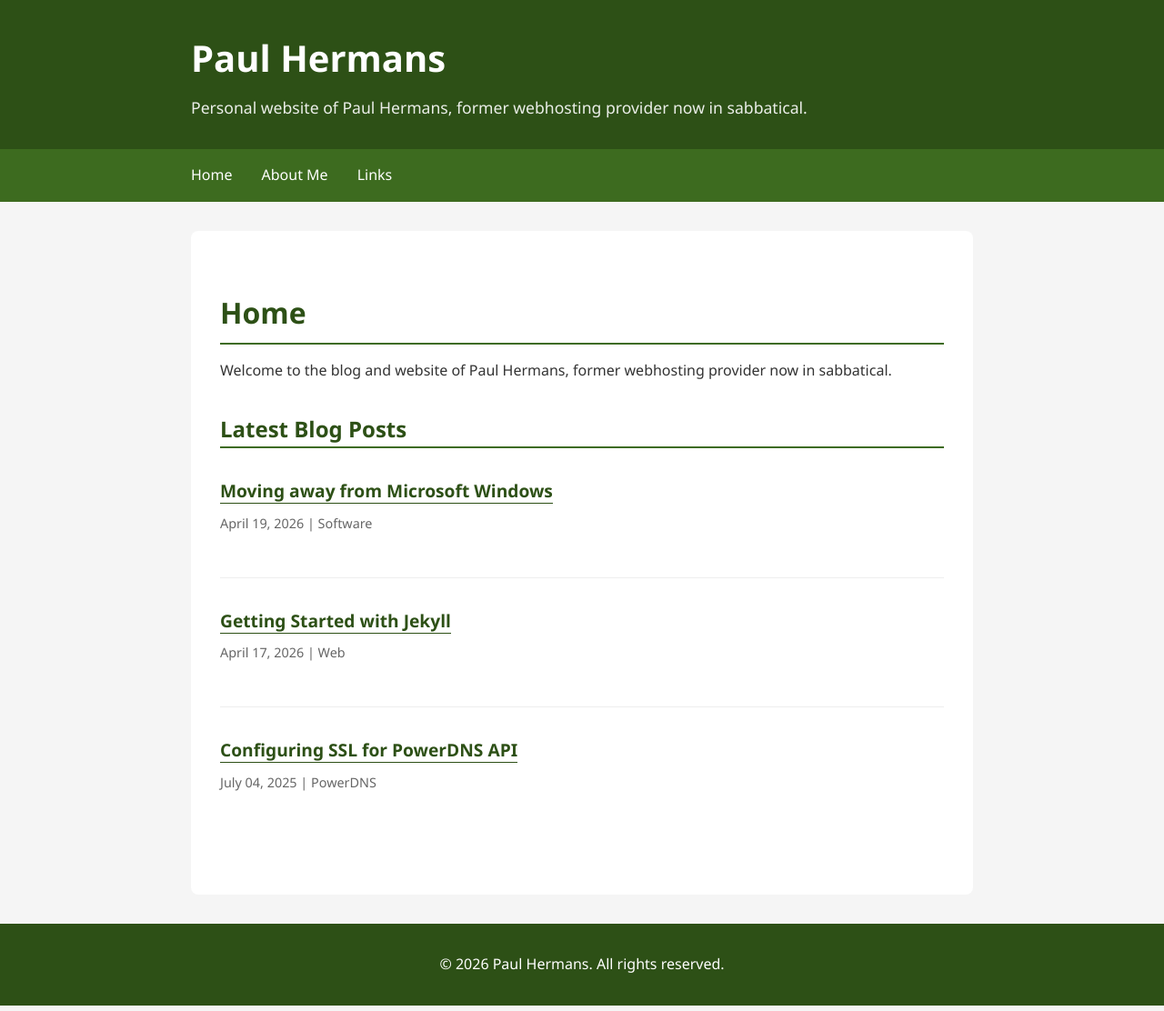
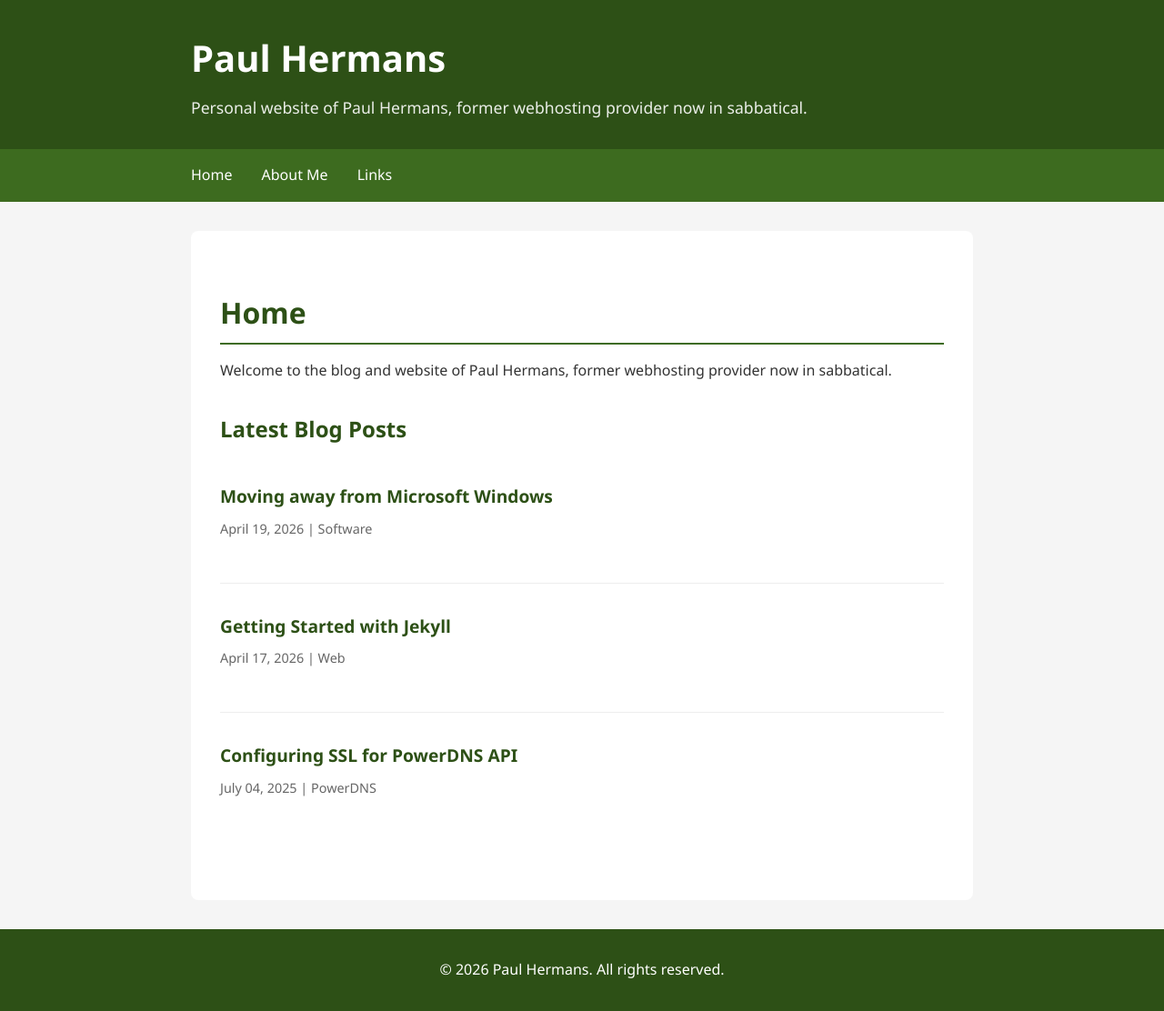
Before and after one commit to paulhermanseu/paulhermans.eu, a Jekyll site: the page built from index.md, in a window 1280 px wide. Shown: the whole page at 91% size. Built offline with Jekyll 4.4.1, drawn with Linux system fonts in a browser that asks for light colours; nearby versions of some CDN libraries.

Commit message:
Update default.html

```diff
--- a/_layouts/default.html
+++ b/_layouts/default.html
@@ -98,7 +98,7 @@
             margin-top: 2rem;
             margin-bottom: 1rem;
             font-size: 1.5em;
-            border-bottom: 2px solid #3d6b1f;
+            padding-bottom: 0.5rem;
         }
 
         main h3 {
@@ -223,16 +225,16 @@
             border-bottom: none;
         }
 
-        article h2 {
+        article h3 {
             margin-top: 0;
         }
 
-        article h2 a {
+        article h3 a {
             color: #2d5016;
             border-bottom: none;
         }
 
-        article h2 a:hover {
+        article h3 a:hover {
             color: #3d6b1f;
         }
 
```
Also changed, not shown: other parts of _layouts/default.html (+2 -0 lines).
